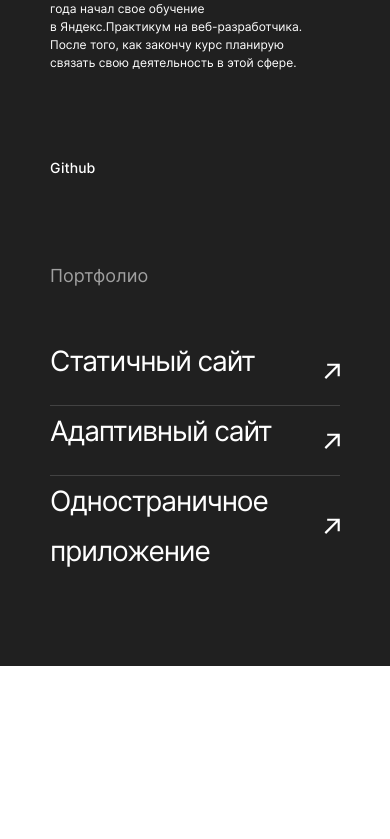
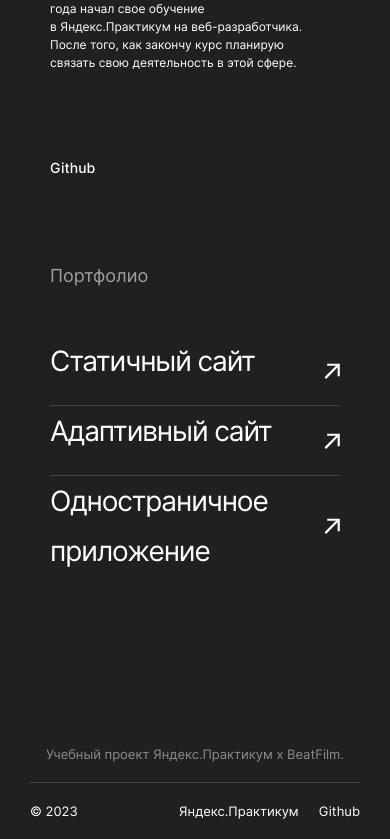
Before and after one commit to Polar-Bear777/movies-explorer-frontend, a React (Create React App) app: page / in a window 390 px wide. Shown: the part 2502-3341 px from the top of the page. Before the commit the page ends 3168 px from the top, so only its background shows below. Built offline with nearby package versions, Linux system fonts and the light colour scheme.

Commit message:
добавил компонент footer + его адаптив, исправил ссылки для портфолио

```diff
--- a/src/components/App/App.js
+++ b/src/components/App/App.js
@@ -1,6 +1,7 @@
 import React from 'react';
 import Header from '../Header/Header';
 import Main from '../Main/Main';
+import Footer from '../Footer/Footer';
 import './App.css';
 
 function App() {
@@ -8,6 +9,7 @@ function App() {
     <div className="app-page">
       <Header/>
       <Main/>
+      <Footer/>
     </div>
   );
 }
--- a/src/components/Footer/Footer.css
+++ b/src/components/Footer/Footer.css
@@ -0,0 +1,86 @@
+.footer {
+  display: flex;
+  flex-direction: column;
+  background: #202020;
+  padding: 80px 30px 20px;
+}
+
+.footer__title {
+  color: #8b8b8b;
+  text-align: center;
+  font-size: 13px;
+  font-family: Inter;
+  font-style: normal;
+  font-weight: 400;
+  line-height: normal;
+  margin: 0 auto 20px;
+}
+
+.footer__blocks {
+  display: flex;
+  justify-content: space-between;
+  border-top: 1px solid #424242;
+}
+
+.footer__block {
+  display: flex;
+}
+
+.footer__copyright {
+  color: #fff;
+  font-size: 13px;
+  font-family: Inter;
+  font-style: normal;
+  font-weight: 400;
+  line-height: normal;
+  margin: 20px 0 0;
+}
+
+.footer__copyright_mod {
+  margin-right: 20px;
+}
+
+/* Точка перелома между 768 и 320 */
+@media screen and (max-width: 320px) {
+  .footer {
+    padding: 80px 10px 20px;
+  }
+}
+
+@media screen and (max-width: 320px) {
+  .footer__title {
+    font-size: 12px;
+  }
+}
+
+@media screen and (max-width: 320px) {
+  .footer__blocks {
+    flex-direction: column-reverse;
+  }
+}
+
+@media screen and (max-width: 320px) {
+  .footer__block {
+    flex-direction: column;
+    align-items: center;
+  }
+}
+
+@media screen and (max-width: 320px) {
+  .footer__copyright {
+    margin-top: 12px;
+  }
+}
+
+@media screen and (max-width: 320px) {
+  .footer__copyright_mod {
+    margin-right: 0;
+    margin-top: 30px;
+  }
+}
+
+@media screen and (max-width: 320px) {
+  .footer__copyright_mod-color {
+    color: #8b8b8b;
+  }
+}
--- a/src/components/Footer/Footer.js
+++ b/src/components/Footer/Footer.js
@@ -0,0 +1,22 @@
+// Footer.js
+import React from 'react';
+import '../Footer/Footer.css'
+
+function Footer(props) {
+  return (
+    <footer className='footer'>
+      <h3 className='footer__title'>Учебный проект Яндекс.Практикум х&nbsp;BeatFilm.</h3>
+      <div className='footer__blocks'>
+        <div className='footer__block'>
+          <p className='footer__copyright footer__copyright_mod footer__copyright_mod-color'>© 2023</p>
+        </div>
+        <div className='footer__block'>
+          <p className='footer__copyright footer__copyright_mod'>Яндекс.Практикум</p>
+          <p className='footer__copyright'>Github</p>
+        </div>
+      </div>
+    </footer>
+  );
+}
+
+export default Footer;
--- a/src/components/Main/Portfolio/Portfolio.js
+++ b/src/components/Main/Portfolio/Portfolio.js
@@ -9,15 +9,15 @@ function Portfolio(props) {
     <section className='portfolio'>
       <h3 className='portfolio__title'>Портфолио</h3>
       <ul className='portfolio__blocks'>
-        <li><Link to='https://ogsmit.github.io/how-to-learn/' target="_blank" rel="noreferrer" className='portfolio__block'>
+        <li><Link to='https://github.com/Polar-Bear777/how-to-learn' target="_blank" rel="noreferrer" className='portfolio__block'>
           <h2 className='portfolio__block-title'>Статичный сайт</h2>
           <img src={portfolioURL} className="portfolio__url" alt="Переход по ссылке" />
         </Link></li>
-        <li><Link to='https://ogsmit.github.io/russian-travel' target="_blank" rel="noreferrer" className='portfolio__block'>
+        <li><Link to='https://Polar-Bear777.github.io/russian-travel' target="_blank" rel="noreferrer" className='portfolio__block'>
           <h2 className='portfolio__block-title'>Адаптивный сайт</h2>
           <img src={portfolioURL} className="portfolio__url" alt="Переход по ссылке" />
         </Link></li>
-        <li><Link to='https://ogsmit.nomoredomains.monster' target="_blank" rel="noreferrer" className='portfolio__block portfolio__block_mod'>
+        <li><Link to='https://polarbear.nomoredomains.rocks/' target="_blank" rel="noreferrer" className='portfolio__block portfolio__block_mod'>
           <h2 className='portfolio__block-title portfolio__block-title_mod'>Одностраничное приложение</h2>
           <img src={portfolioURL} className="portfolio__url" alt="Переход по ссылке" />
         </Link></li>
```
